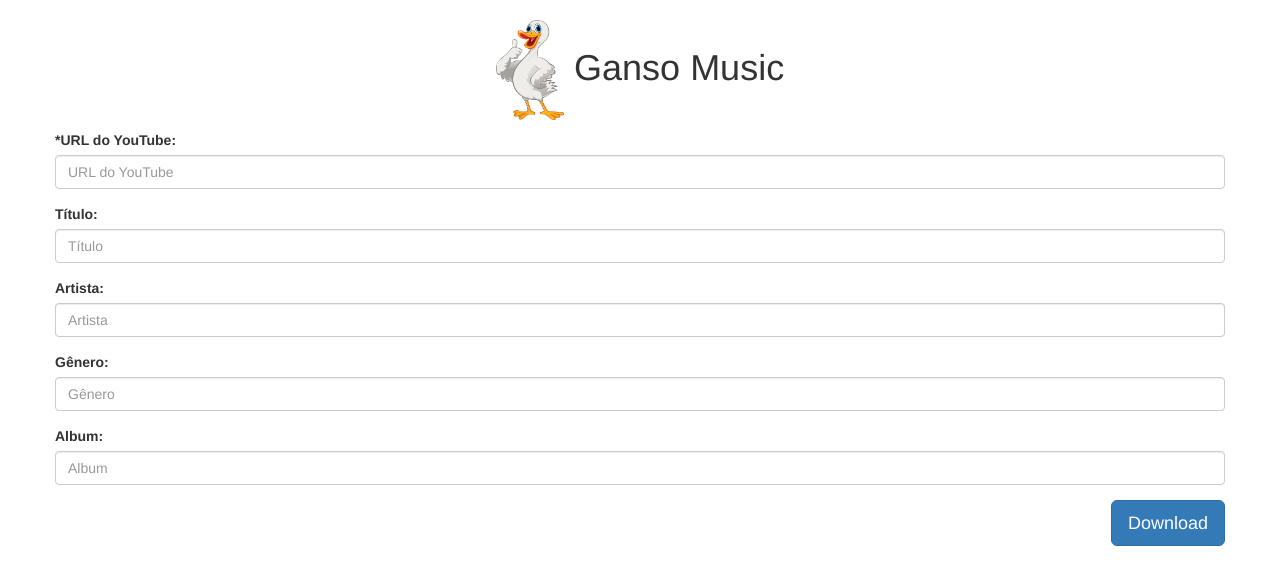
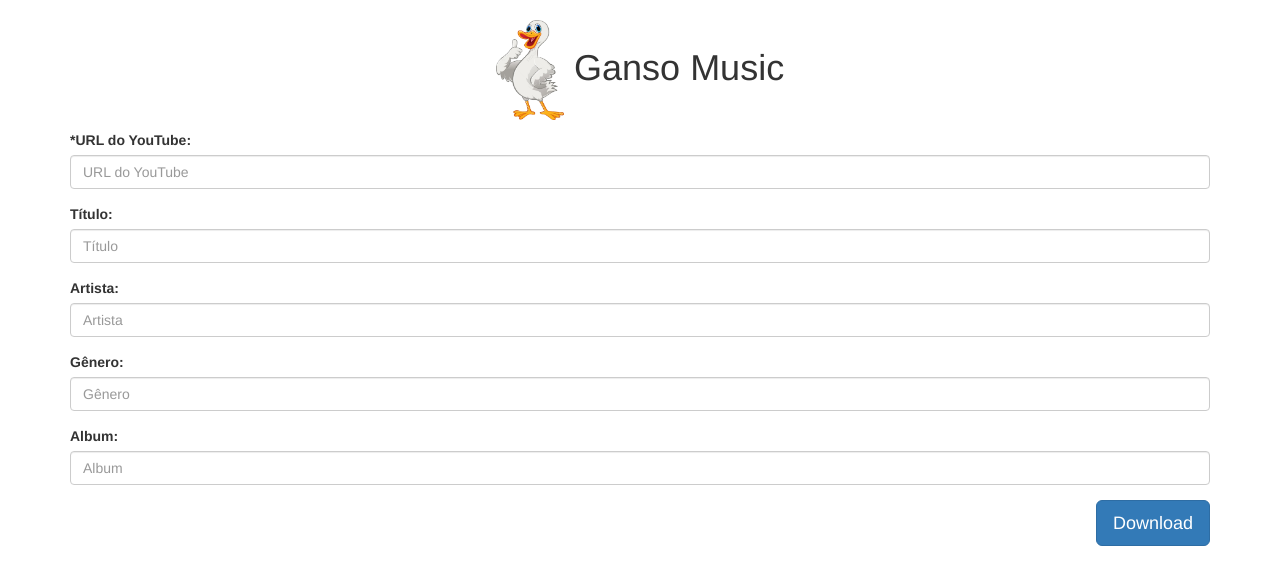
Before and after one commit to lucasrcezimbra/gansomusic-flask, a Flask app: page / in a window 1280 px wide. Shown: the top 585 px of the page. Run offline with Flask 2, Linux system fonts and the light colour scheme; some libraries are stand-ins or nearby versions.

Commit message:
#2: Edit form layout

```diff
--- a/rangelmusic/templates/index.html
+++ b/rangelmusic/templates/index.html
@@ -16,6 +16,7 @@
     </h1>
 
     <div class="row">
+      <div class="col-sm-12 col-xs-12 col-md-12">
         <form action="download" method="POST">
           <div class="form-group">
             <label class="control-label" for="">*URL do YouTube:</label>
@@ -46,5 +47,6 @@
         </form>
       </div>
     </div>
+  </div>
 </body>
 </html>
```
Lines whose indentation alone changed are shown as unchanged.
